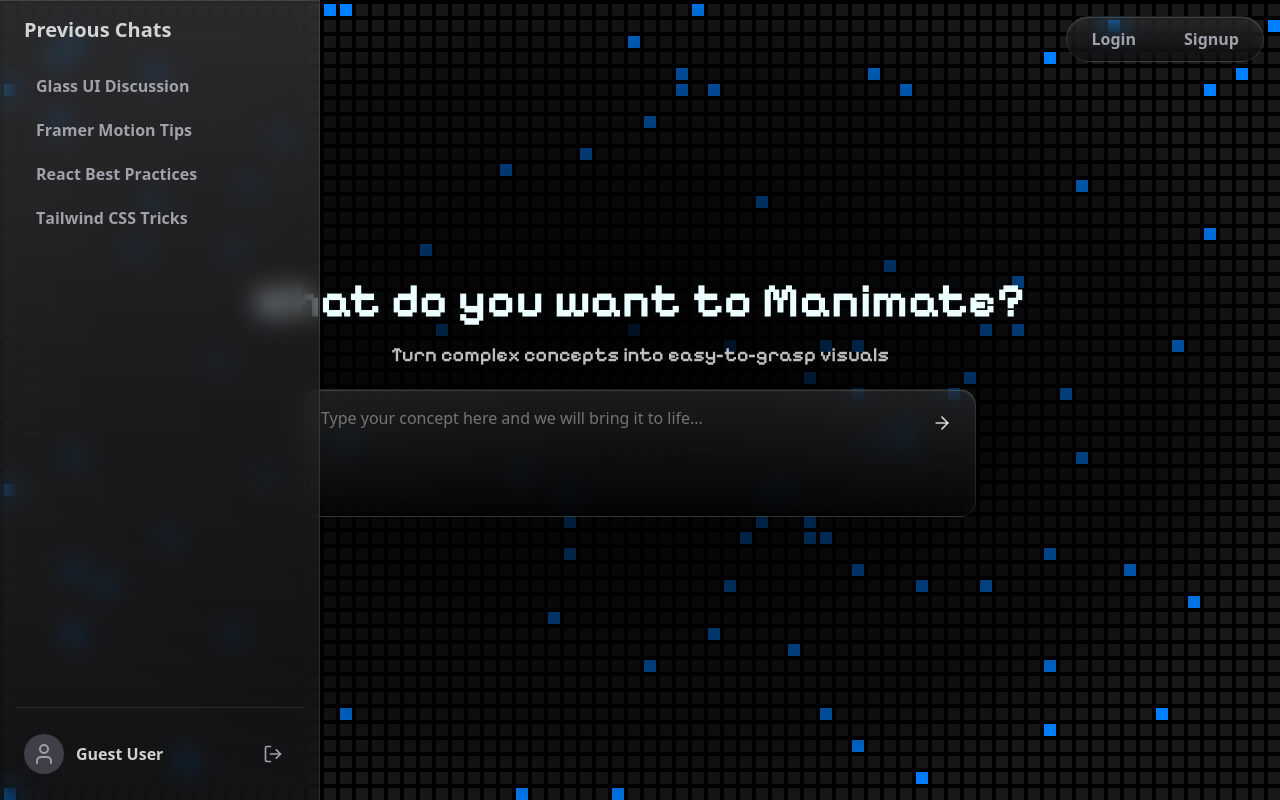
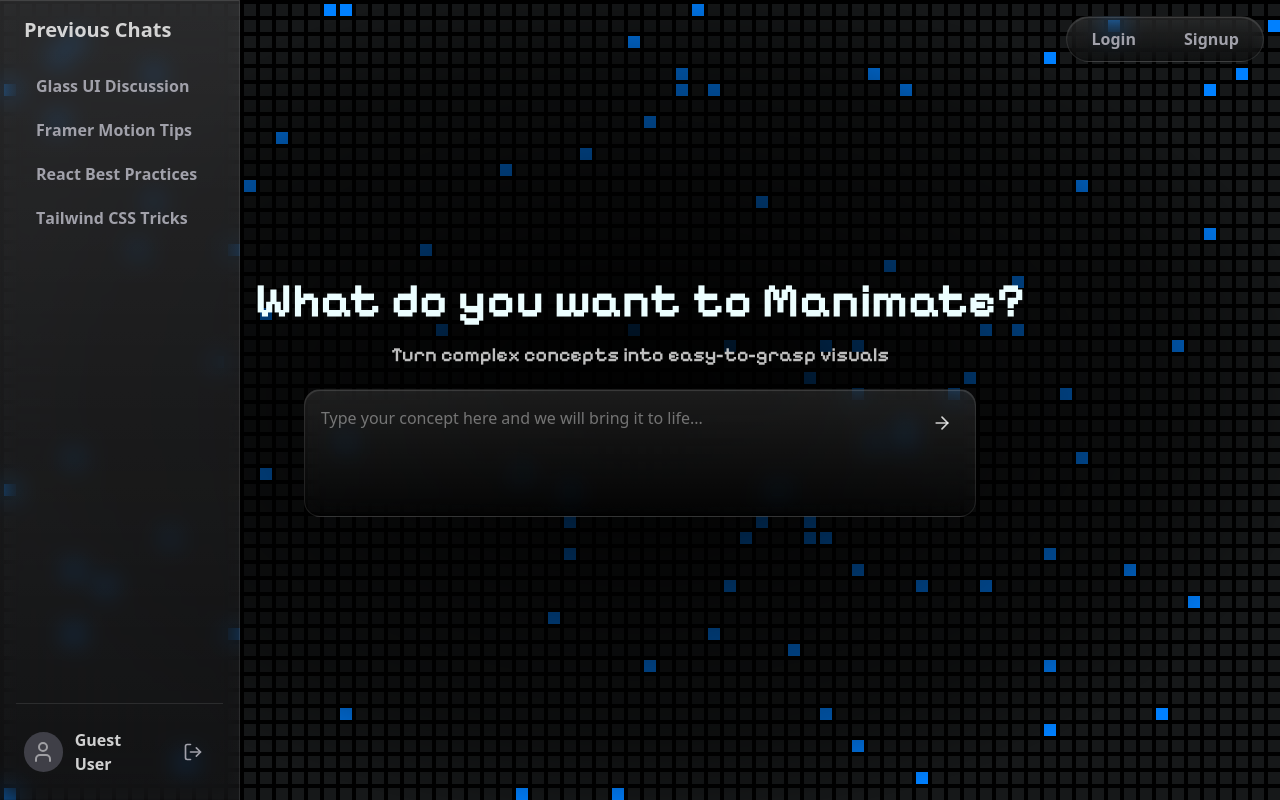
Before and after one commit to AfzalYellapur/MathMotion, a React (Vite) app: page / in a window 1280 px wide. Built offline with nearby package versions, Linux system fonts and the light colour scheme.

Commit message:
sidebar width

```diff
--- a/src/App.tsx
+++ b/src/App.tsx
@@ -1,4 +1,4 @@
-import { BrowserRouter as Router, Routes, Route } from 'react-router-dom'
+import { BrowserRouter as Router, Routes, Route, useLocation } from 'react-router-dom'
 import Landing from './Components/Landing/index'
 import Workspace from './Components/Workspace/index'
 import SigninPage from './Components/Auth/SigninPage'
@@ -6,11 +6,14 @@ import SignupPage from './Components/Auth/SignupPage'
 import { AnimatePresence } from 'framer-motion'
 import GlassySidebar from './Components/ui/GlassySidebar'
 
+function AppContent() {
+  const location = useLocation()
+  const hideNavRoutes = ['/signin', '/signup']
+  const shouldShowSidebar = !hideNavRoutes.includes(location.pathname)
 
-function App() {
   return (
-    <Router>
-        <GlassySidebar />
+    <>
+      {shouldShowSidebar && <GlassySidebar />}
       <AnimatePresence mode="wait">
         <Routes>
           <Route path="/" element={<Landing />} />
@@ -19,6 +22,14 @@ function App() {
           <Route path='/workspace' element={<Workspace />} />
         </Routes>
       </AnimatePresence>
+    </>
+  )
+}
+
+function App() {
+  return (
+    <Router>
+      <AppContent />
     </Router>
   )
 }
--- a/src/Components/ui/GlassySidebar.tsx
+++ b/src/Components/ui/GlassySidebar.tsx
@@ -1,27 +1,7 @@
 import { useState } from 'react';
 import { motion, AnimatePresence } from 'framer-motion';
 import GlassyButton from './GlassyButton';
-// --- Main App Component ---
-// export default function App() {
 
-//     const [isSidebarOpen, setIsSidebarOpen] = useState(false);
-
-
-
-
-//     return (
-//         <>
-//             <div className="min-h-screen bg-black flex font-sans overflow-hidden">
-//                 <GlassySidebar isOpen={isSidebarOpen} setIsOpen={setIsSidebarOpen} />
-//             </div>
-//         </>
-//     );
-// }
-
-// interface GlassySidebarProps{
-//     isOpen: boolean;
-//     setIsOpen:(isOpen:boolean)=>void;
-// }
 export default function GlassySidebar  () {
     const mockChats = ["Glass UI Discussion", "Framer Motion Tips", "React Best Practices", "Tailwind CSS Tricks"];
     const [isOpen, setIsOpen] = useState(false);
@@ -42,7 +22,7 @@ export default function GlassySidebar  () {
                         exit={{ opacity: 0, x: -20 }}
                         transition={{ duration: 0.3 }}
                         onMouseEnter={() => setIsOpen(true)}
-                        className="fixed bottom-4 left-4 z-30 w-12 h-12 rounded-full flex items-center justify-center
+                        className="fixed bottom-4 left-4 w-12 h-12 rounded-full flex items-center justify-center
                              bg-zinc-900/50 backdrop-blur-md border border-white/10
                              shadow-[inset_0_1px_1px_rgba(255,255,255,0.1),inset_0_-1px_1px_rgba(0,0,0,0.15)]"
                     >
@@ -59,7 +39,7 @@ export default function GlassySidebar  () {
                 animate={{ x: isOpen ? '0%' : '-100%' }}
                 initial={{ x: '-100%' }}
                 transition={{ duration: 0.5, ease: [0.16, 1, 0.3, 1] }}
-                className="fixed top-0 left-0 h-full w-80 p-4 z-40
+                className="fixed top-0 left-0 h-full w-60 p-4 z-40
                            bg-zinc-900/50 backdrop-blur-md border-r border-white/10
                            bg-gradient-to-b from-white/10 to-transparent
                            shadow-[inset_0_1px_1px_rgba(255,255,255,0.15),inset_0_-1px_1px_rgba(0,0,0,0.1)]"
```
